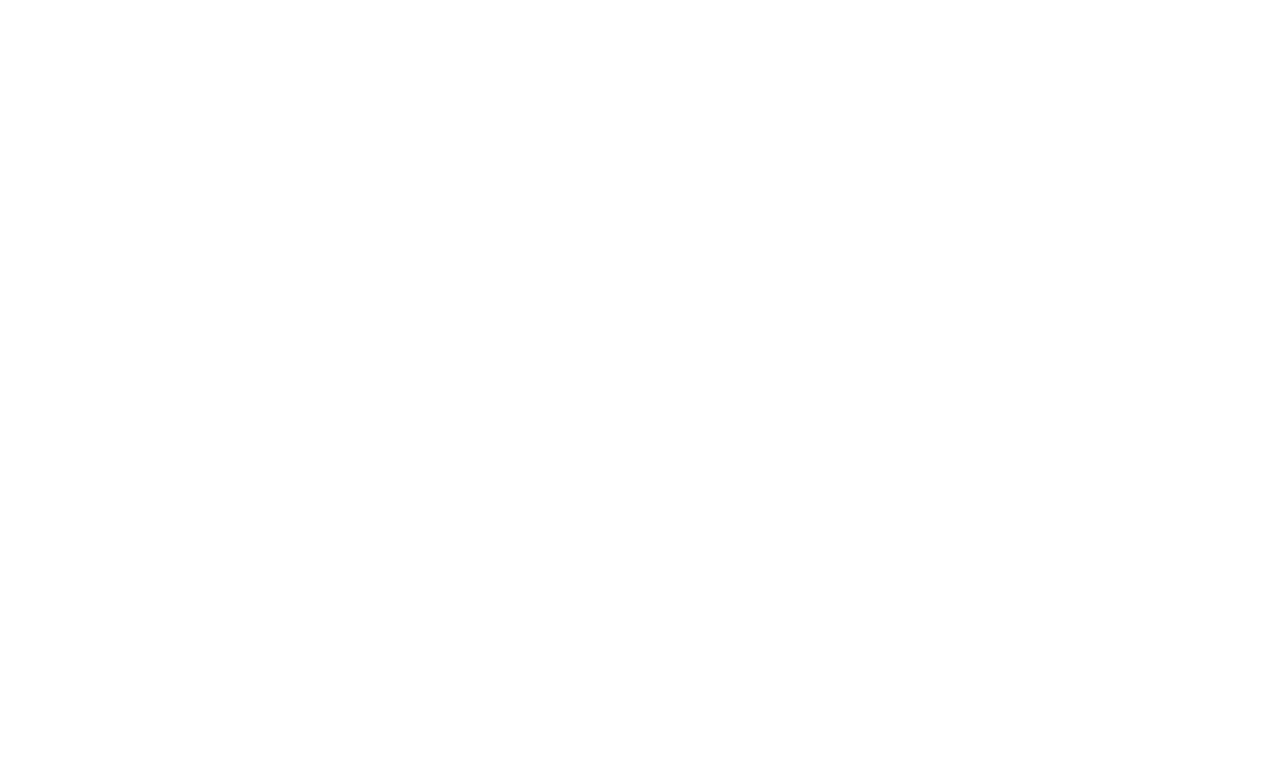
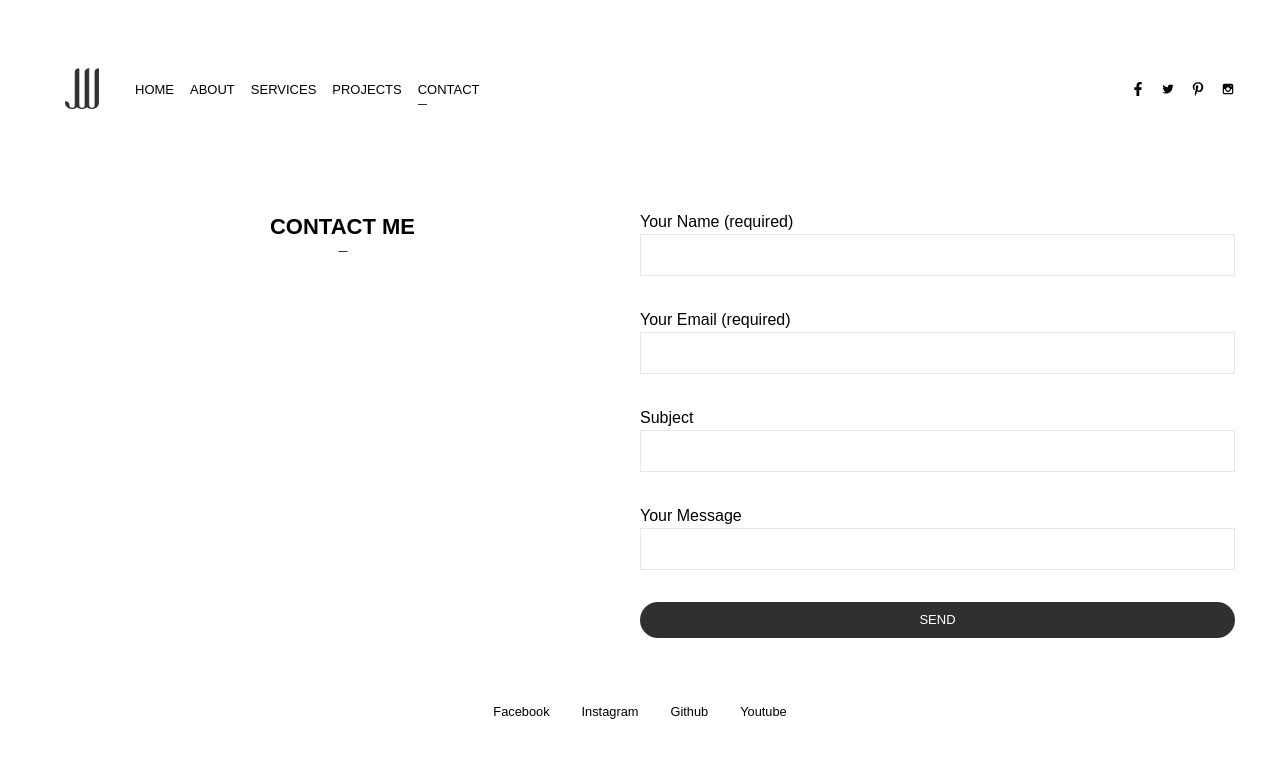
Before and after one commit to dtvi2412/clone-portfolio-williamson, a React (Create React App) app: page /contact in a window 1280 px wide. Before the commit this address had no page. Shown: the top 758 px of the page. Built offline with nearby package versions, Linux system fonts and the light colour scheme.

Commit message:
update header location, page contact

```diff
--- a/src/components/Header.jsx
+++ b/src/components/Header.jsx
@@ -1,6 +1,7 @@
 import React, { useEffect } from 'react';
+import { Link, useLocation } from 'react-router-dom';
+
 import logo from '../assets/logo.png';
-
 import {
   FaFacebookF,
   AiOutlineMenu,
@@ -10,11 +11,13 @@
 } from '../assets/icons';
 import { useState } from 'react';
 import { RESIZE_Y_DEFAULT, SCROLL_Y_DEFAULT } from '../constants';
-import { Link } from 'react-router-dom';
 
 const Header = () => {
   const [isOpenNavbarMobile, setIsOpenNavbarMobile] = useState(false);
   const [isFixedHeader, setIsFixedHeader] = useState(false);
+
+  const { pathname } = useLocation();
+  const locationCurrent = pathname.split('/')[1];
 
   useEffect(() => {
     window.addEventListener('scroll', () => {
@@ -69,11 +72,16 @@
             <ul className="flex items-center justify-between gap-4">
               <li>
                 <Link
-                  className="text-[13px] font-[500] hover:text-secondary relative"
+                  className="text-[13px] font-[500] hover:text-secondary relative group"
                   to="/"
                 >
                   HOME
-                  <span className="h-[1px] w-[9px] bg-primary absolute left-0 -bottom-1/2"></span>
+                  {locationCurrent === '' && (
+                    <span className="h-[1px] w-[9px] bg-primary absolute left-0 -bottom-1/2"></span>
+                  )}
+                  {locationCurrent !== '' && (
+                    <span className="h-[1px] w-[9px] bg-primary absolute left-0 -bottom-1/2 hidden group-hover:block"></span>
+                  )}
                 </Link>
               </li>
               <li>
@@ -82,7 +90,12 @@
                   className="text-[13px] font-[500] hover:text-secondary relative group "
                 >
                   ABOUT
-                  <span className="h-[1px] w-[9px] bg-primary absolute left-0 -bottom-1/2 hidden group-hover:block"></span>
+                  {locationCurrent === 'about' && (
+                    <span className="h-[1px] w-[9px] bg-primary absolute left-0 -bottom-1/2"></span>
+                  )}
+                  {locationCurrent !== 'about' && (
+                    <span className="h-[1px] w-[9px] bg-primary absolute left-0 -bottom-1/2 hidden group-hover:block"></span>
+                  )}
                 </Link>
               </li>
 
@@ -97,23 +110,33 @@
               </li>
 
               <li>
-                <a
+                <Link
                   className="text-[13px] font-[500] hover:text-secondary relative group"
-                  href="#projects"
+                  to="/projects"
                 >
                   PROJECTS
-                  <span className="h-[1px] w-[9px] bg-primary absolute left-0 -bottom-1/2 hidden group-hover:block"></span>
-                </a>
+                  {locationCurrent === 'projects' && (
+                    <span className="h-[1px] w-[9px] bg-primary absolute left-0 -bottom-1/2"></span>
+                  )}
+                  {locationCurrent !== 'projects' && (
+                    <span className="h-[1px] w-[9px] bg-primary absolute left-0 -bottom-1/2 hidden group-hover:block"></span>
+                  )}
+                </Link>
               </li>
 
               <li>
-                <a
+                <Link
                   className="text-[13px] font-[500] hover:text-secondary relative group"
-                  href="#contact"
+                  to="/contact"
                 >
                   CONTACT
-                  <span className="h-[1px] w-[9px] bg-primary absolute left-0 -bottom-1/2 hidden group-hover:block"></span>
-                </a>
+                  {locationCurrent === 'contact' && (
+                    <span className="h-[1px] w-[9px] bg-primary absolute left-0 -bottom-1/2"></span>
+                  )}
+                  {locationCurrent !== 'contact' && (
+                    <span className="h-[1px] w-[9px] bg-primary absolute left-0 -bottom-1/2 hidden group-hover:block"></span>
+                  )}
+                </Link>
               </li>
             </ul>
           </nav>
@@ -140,22 +163,22 @@
       >
         <ul>
           <li>
-            <a
+            <Link
               className="font-semibold block relative text-[14px] py-[10px]  text-green-cyan"
-              href="#home"
+              to="/"
             >
               HOME
               <span className="absolute left-0 bottom-0 right-0  h-[1px] bg-gray-200"></span>
-            </a>
+            </Link>
           </li>
           <li>
-            <a
+            <Link
               className="font-semibold hover:text-green-cyan transition-all block relative text-[14px] py-[10px] "
-              href="#about-me"
+              to="/about"
             >
               ABOUT ME
               <span className="absolute left-0 bottom-0 right-0  h-[1px] bg-gray-200"></span>
-            </a>
+            </Link>
           </li>
           <li>
             <a
--- /dev/null
+++ b/src/pages/Contact.jsx
@@ -0,0 +1,35 @@
+function Contact() {
+  return (
+    <section className="grid grid-cols-1 gap-12 lg:gap-0 lg:grid-cols-2">
+      <div className="text-center">
+        <h1 className="uppercase font-[600] text-[22px] relative inline">
+          Contact me
+          <span className="h-[1px] w-[9px] bg-primary absolute left-1/2 -translate-x-1/2 -bottom-1/2"></span>
+        </h1>
+      </div>
+      <form className="flex flex-col gap-8">
+        <div className="flex flex-col">
+          <label>Your Name (required)</label>
+          <input className="py-2 px-2 border focus:border focus:border-gray-300 outline-none" />
+        </div>
+        <div className="flex flex-col">
+          <label>Your Email (required)</label>
+          <input className="py-2 px-2 border focus:border focus:border-gray-300 outline-none" />
+        </div>
+        <div className="flex flex-col">
+          <label>Subject</label>
+          <input className="py-2 px-2 border focus:border focus:border-gray-300 outline-none" />
+        </div>
+        <div className="flex flex-col">
+          <label>Your Message</label>
+          <input className="py-2 px-2 border focus:border focus:border-gray-300 outline-none" />
+        </div>
+        <button className="uppercase text-[13px] bg-primary hover:bg-green-cyan duration-300 text-white rounded-full p-2 hover:text-black ">
+          Send
+        </button>
+      </form>
+    </section>
+  );
+}
+
+export default Contact;
--- a/src/pages/index.js
+++ b/src/pages/index.js
@@ -1,3 +1,4 @@
 export { default as Project } from './Project';
 export { default as Home } from './Home';
 export { default as About } from './About';
+export { default as Contact } from './Contact';
```
Also changed, not shown: src/routes/index.js (+9 -1 lines).
